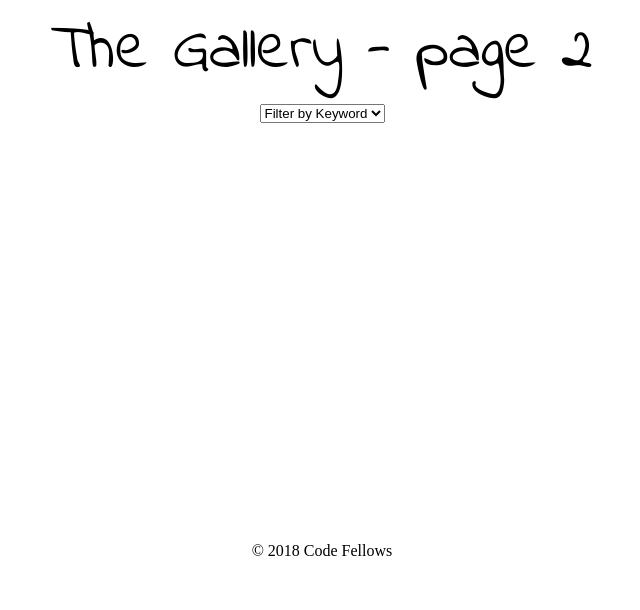
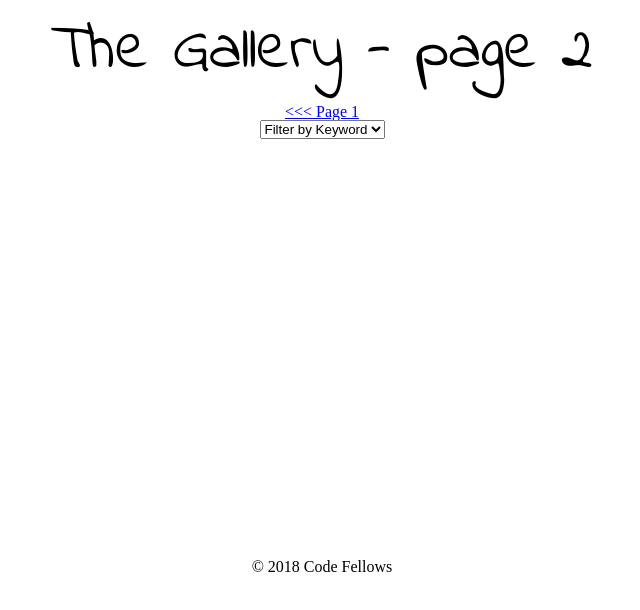
Before and after one commit to 301-Code-Fellows-Labs/Lab-03, a plain HTML site: page gallery.html in a window 1280 px wide. Shown: the whole page, without its empty margins (318-958 px from the left). Drawn offline with nearby package versions, Linux system fonts and the light colour scheme; no server answers.

Commit message:
adding links

```diff
--- a/gallery.html
+++ b/gallery.html
@@ -15,6 +15,7 @@
   <body>
     <header>
       <h1>The Gallery - page 2</h1><br>
+      <nav> <a href = "gallery.html"> <<< Page 1 </a> </nav>
       <select>
         <option value="default" id='option-template'>Filter by Keyword</option>
       </select>
```
Also changed, not shown: index.html (+1 -0 lines).
